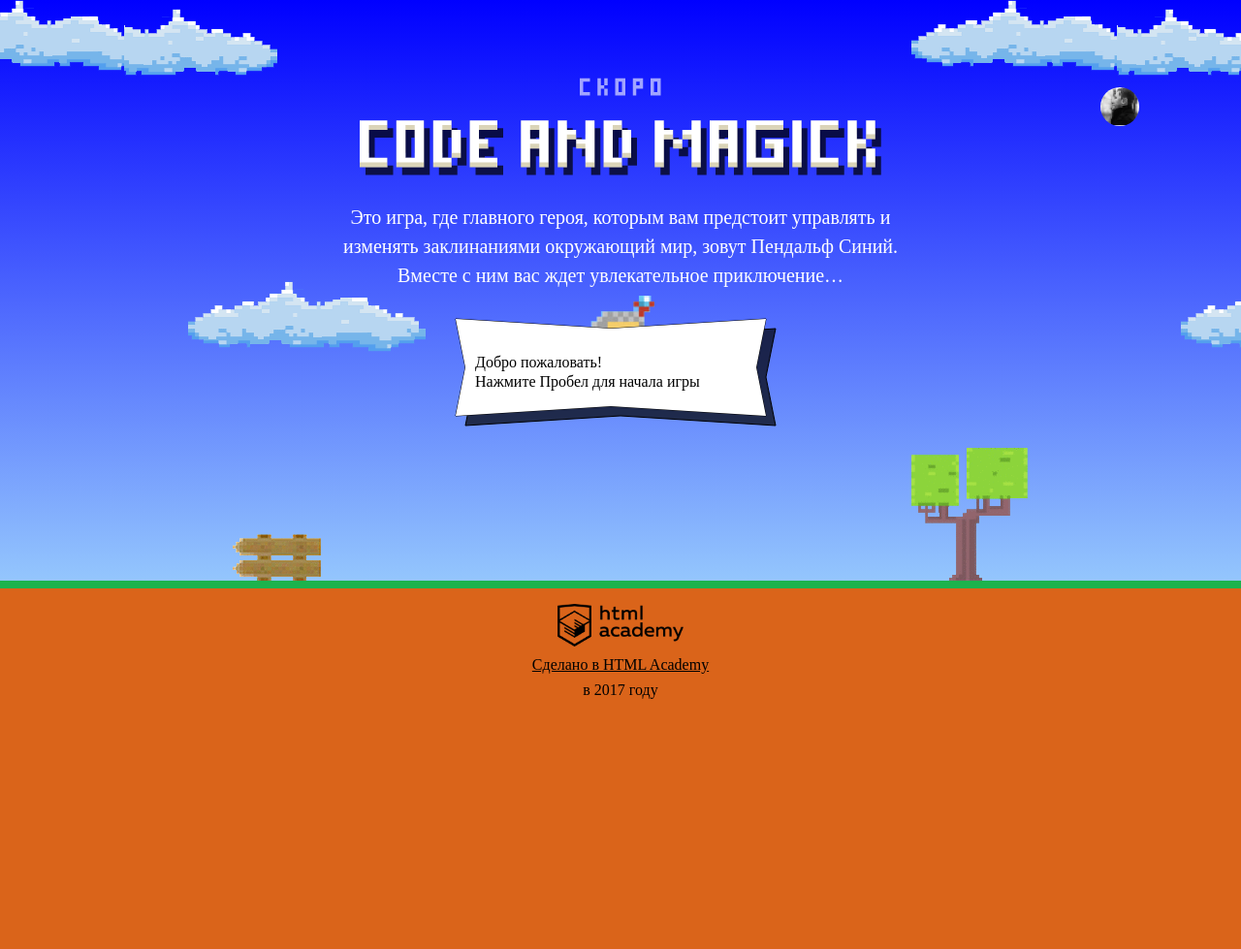
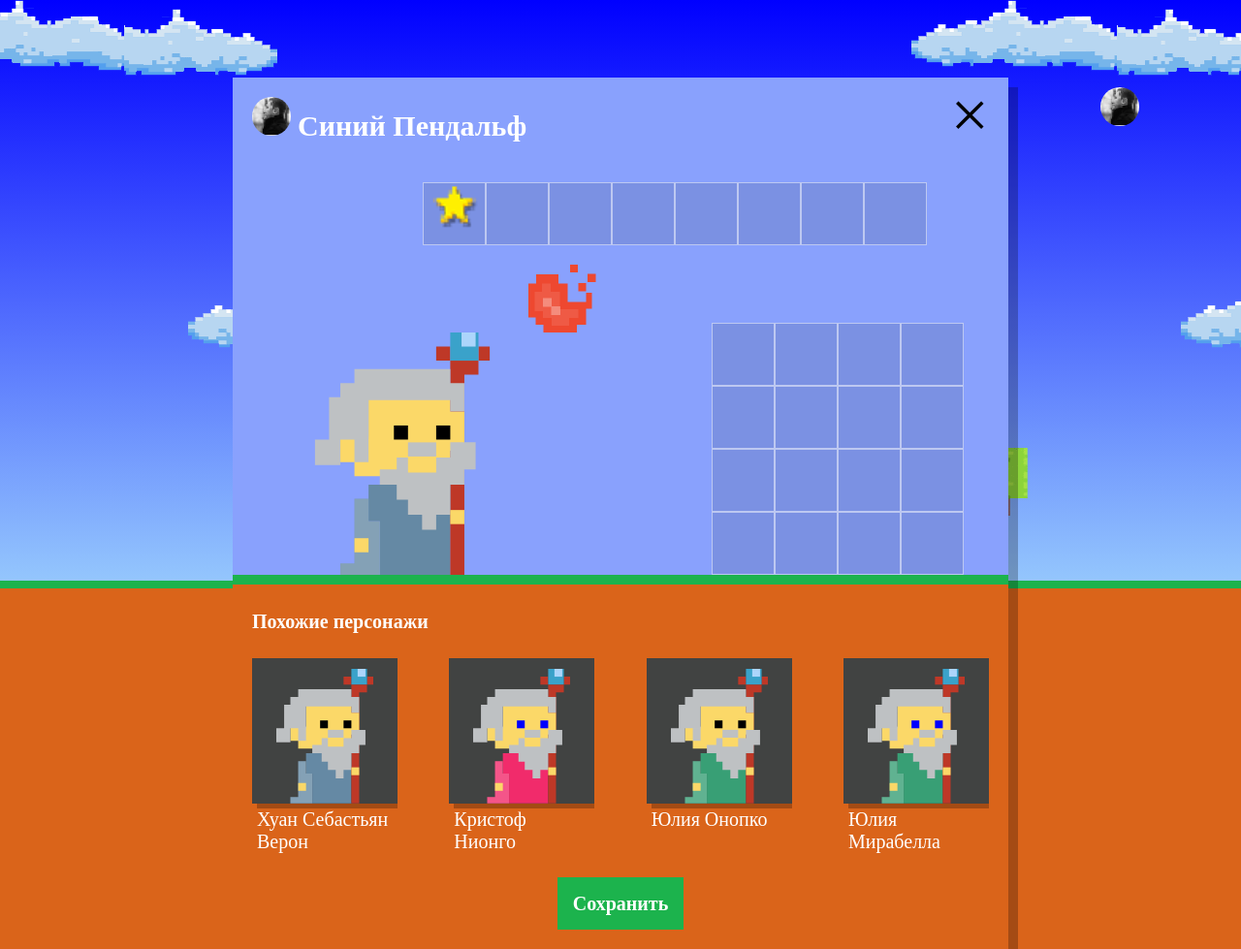
Before and after one commit to Timka-Sawyer/796097-code-and-magick-20, a website: page index.html in a window 1280 px wide. Shown: the whole page at 97% size. Before the commit the page ends 800 px from the top, so only its background shows below. Drawn offline with Linux system fonts and the light colour scheme; a web font is replaced by a local one.

Commit message:
Учебный проект: нас орда

```diff
--- a/index.html
+++ b/index.html
@@ -202,6 +202,7 @@
      return (gameFieldHeight / 3) - getWizardHeight();
    }
 </script>
+<script src="js/setup.js"></script>
 <script src="js/stat.js" ></script>
 <script src="js/game.js"></script>
 
--- /dev/null
+++ b/js/setup.js
@@ -0,0 +1,54 @@
+'use strict';
+
+document.querySelector('.setup').classList.remove('hidden');
+var similarListElement = document.querySelector('.setup-similar-list');
+var similarWizardTemplate = document.querySelector('#similar-wizard-template').content.querySelector('.setup-similar-item');
+var wizardsNames = ['Иван', 'Хуан Себастьян', 'Мария', 'Кристоф', 'Виктор', 'Юлия', 'Люпита', 'Вашингтон'];
+var wizardsSurnames = ['да Марья', 'Верон', 'Мирабелла', 'Вальц', 'Онопко', 'Топольницкая', 'Нионго', 'Ирвинг'];
+var wizardsColors = ['rgb(101, 137, 164)', 'rgb(241, 43, 107)', 'rgb(146, 100, 161)', 'rgb(56, 159, 117)', 'rgb(215, 210, 55)', 'rgb(0, 0, 0)'];
+var wizardsEyes = ['black', 'red', 'blue', 'yellow', 'green'];
+
+function arrayRandElement(arr) {
+  var rand = Math.floor(Math.random() * arr.length);
+  return arr[rand];
+}
+
+var wizards = [
+  {
+    name: arrayRandElement(wizardsNames) + ' ' + arrayRandElement(wizardsSurnames),
+    coatColor: arrayRandElement(wizardsColors),
+    eyesColor: arrayRandElement(wizardsEyes)
+  },
+  {
+    name: arrayRandElement(wizardsNames) + ' ' + arrayRandElement(wizardsSurnames),
+    coatColor: arrayRandElement(wizardsColors),
+    eyesColor: arrayRandElement(wizardsEyes)
+  },
+  {
+    name: arrayRandElement(wizardsNames) + ' ' + arrayRandElement(wizardsSurnames),
+    coatColor: arrayRandElement(wizardsColors),
+    eyesColor: arrayRandElement(wizardsEyes)
+  },
+  {
+    name: arrayRandElement(wizardsNames) + ' ' + arrayRandElement(wizardsSurnames),
+    coatColor: arrayRandElement(wizardsColors),
+    eyesColor: arrayRandElement(wizardsEyes)
+  }
+];
+
+var renderWizard = function (wizard) {
+  var wizardElement = similarWizardTemplate.cloneNode(true);
+
+  wizardElement.querySelector('.setup-similar-label').textContent = wizard.name;
+  wizardElement.querySelector('.wizard-coat').style.fill = wizard.coatColor;
+  wizardElement.querySelector('.wizard-eyes').style.fill = wizards[i].eyesColor;
+
+  return wizardElement;
+};
+
+var fragment = document.createDocumentFragment();
+for (var i = 0; i < wizards.length; i++) {
+  fragment.appendChild(renderWizard(wizards[i]));
+}
+similarListElement.appendChild(fragment);
+document.querySelector('.setup-similar').classList.remove('hidden');
```
